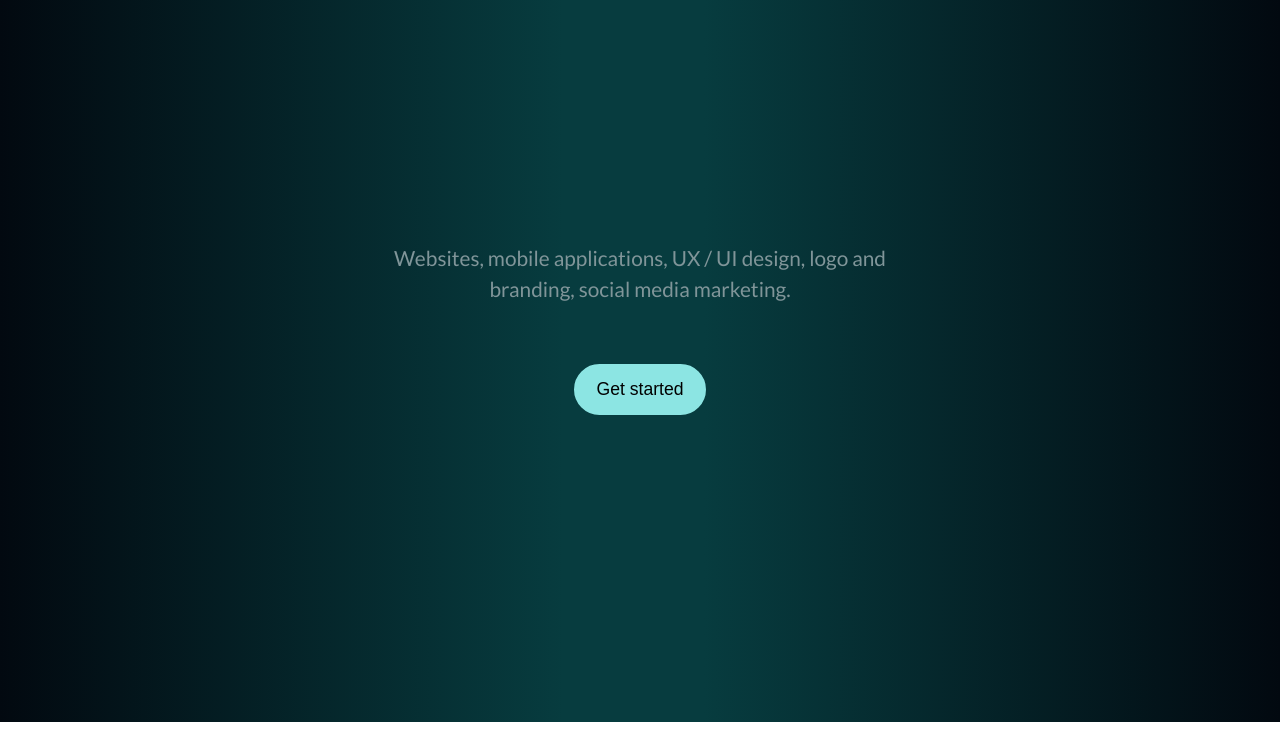
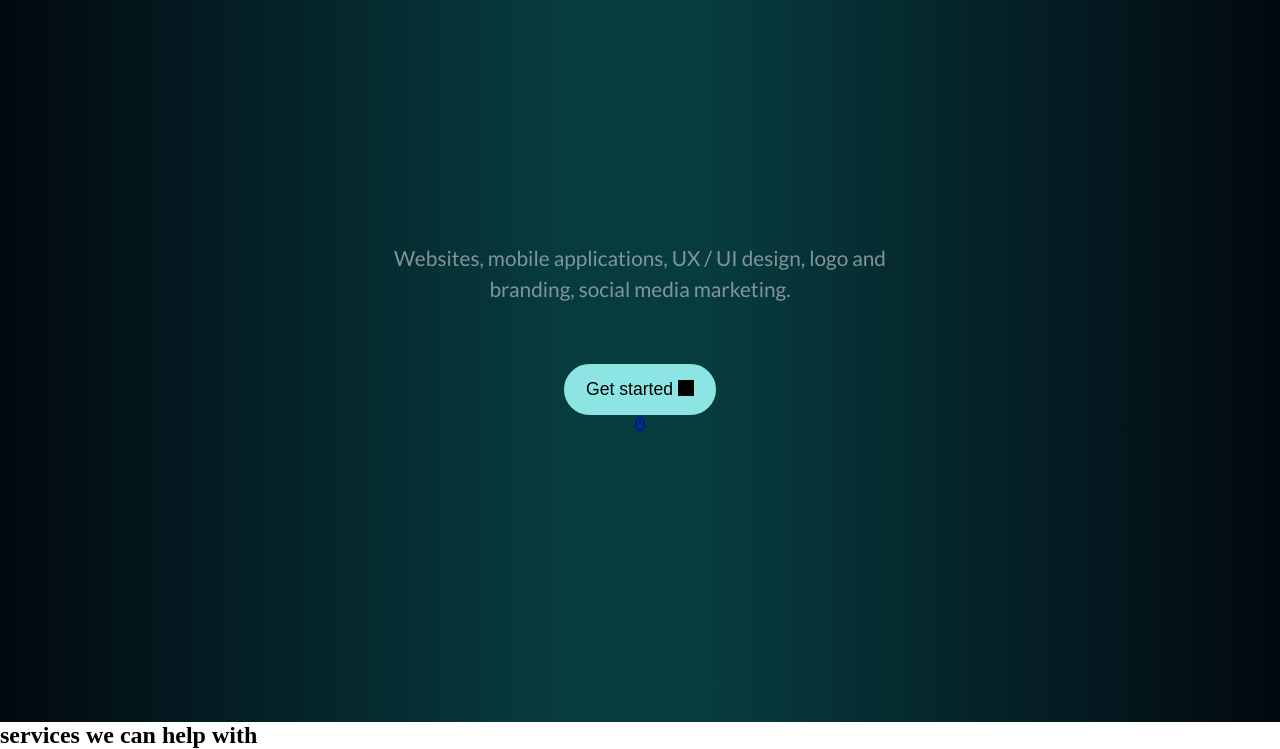
Before and after one commit to Abdelilah2009/Agency, a plain HTML site: page index.html in a window 1280 px wide. Shown: the part 78-827 px from the top of the page. Before the commit the page ends 800 px from the top, so only its background shows below. Drawn offline with nearby package versions, Linux system fonts and the light colour scheme.

Commit message:
Update index.html

```diff
--- a/index.html
+++ b/index.html
@@ -5,6 +5,7 @@
     <meta name="viewport" content="width=device-width, initial-scale=1.0">
     <title>Agency | Abdelilah Eddalili</title>
     <link rel="stylesheet" href="style.css">
+    <link href='https://unpkg.com/boxicons@2.1.4/css/boxicons.min.css' rel='stylesheet'>
     <link rel="preconnect" href="https://fonts.googleapis.com">
     <link rel="preconnect" href="https://fonts.gstatic.com" crossorigin>
     <link href="https://fonts.googleapis.com/css2?family=Lato:ital,wght@0,100;0,300;0,400;0,700;0,900;1,100;1,300;1,400;1,700;1,900&family=Open+Sans:ital,wght@0,300..800;1,300..800&family=Poppins:ital,wght@0,100;0,200;0,300;0,400;0,500;0,600;0,700;0,800;0,900;1,100;1,200;1,300;1,400;1,500;1,600;1,700;1,800;1,900&display=swap" rel="stylesheet">
@@ -32,10 +33,19 @@
         <section class="home" id="home">
             <p>Websites, mobile applications, UX / UI design, logo and <br> branding, social media marketing.</p>
             <a href="#"><button>Get started  <i class='bx bx-right-arrow-alt'></i></button></a>
+            <div class="scroll-btn">
+                <a href="#"><i class='bx bx-mouse'></i></a>
+            </div>
         </section>
 
     </header>
 
+    <section class="services" id="services">
+        <div class="ser-title">
+            <h1>services we can help with</h1>
+        </div>
+    </section>
+
     <script src="script.js"></script>
 </body>
 </html>
```
